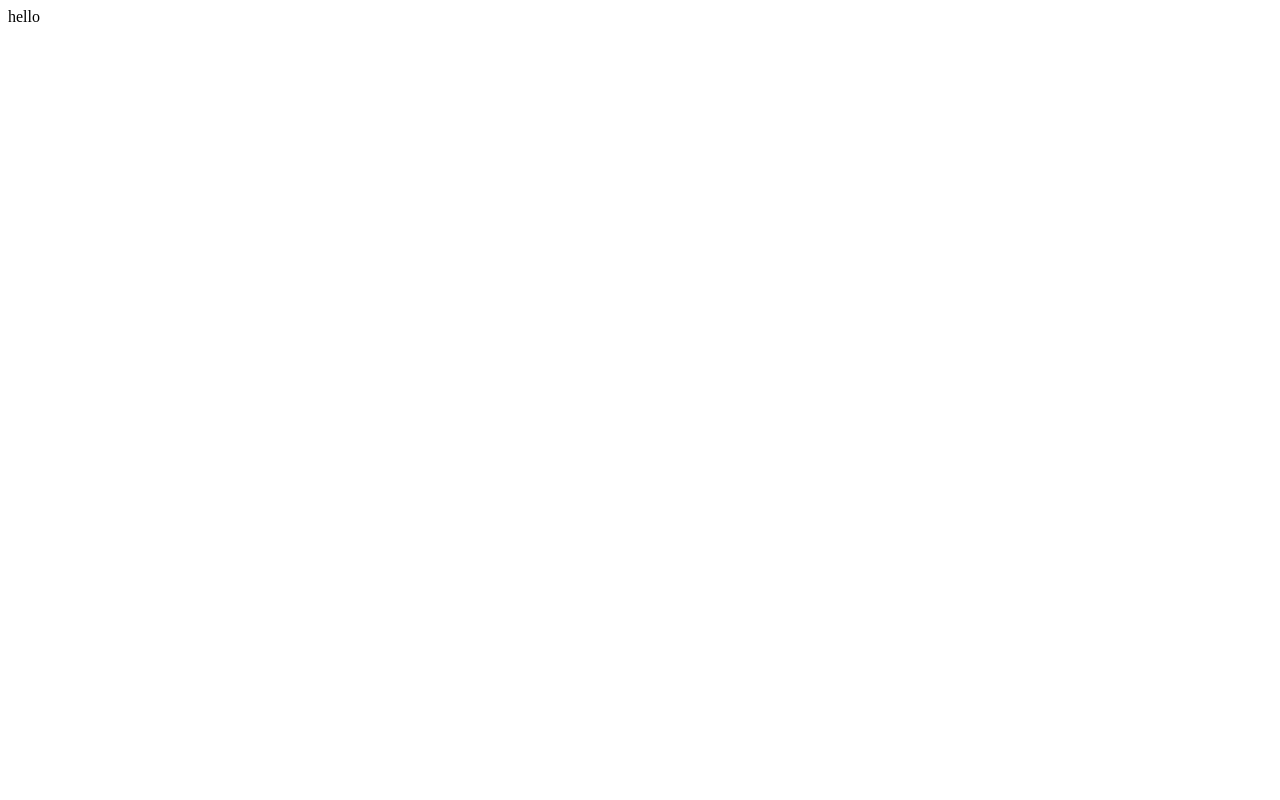
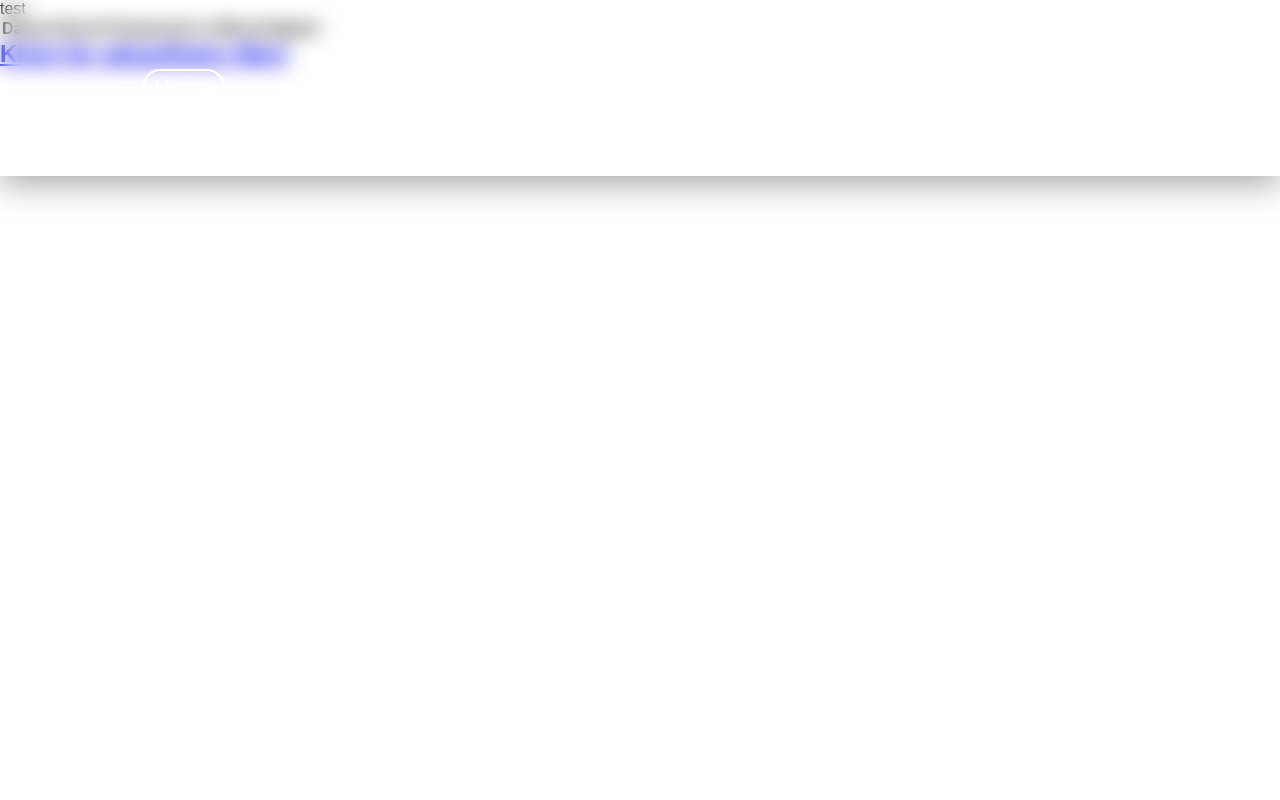
Before and after one commit to mentai931/JAMESPI, a Flask app: page / in a window 1280 px wide. Before the commit the page is almost empty. Run offline with Flask 3, Linux system fonts and the light colour scheme; lists and menus that the app fills with data are empty.

Commit message:
Home HTML

```diff
--- a/src/flaskr/main.py
+++ b/src/flaskr/main.py
@@ -5,10 +5,10 @@
 main = Blueprint('main', __name__)
 
 @main.route('/')
-@main.route('/index')
+@main.route('/home')
 def index():
 
-    return "hello"
+    return render_template('home.html')
 
 @main.route('/test')
 def test():
--- a/src/flaskr/templates/base.html
+++ b/src/flaskr/templates/base.html
@@ -8,7 +8,7 @@
 <body>
 	<nav>
   		<ul>
-      			<li><a href="{{ url_for('auth.logout') }}">Log Out</a>
+      			<li><a href="#">Home</a>
   		</ul>
 	</nav>
 	<div class="main">
--- /dev/null
+++ b/src/flaskr/templates/home.html
@@ -0,0 +1,48 @@
+{% extends 'base.html'  %}
+{% block content %}
+
+
+<div class="home">
+
+	<div class="latest">
+
+		<table>
+			<thead>
+				<th>Datum</th>
+				<th>Uhrzeit</th>
+				<th>Temperatur</th>
+				<th>Luftfeuchtigkeit</th>
+			</thead>
+			{% if resultL %}
+			<tbody>
+				{% for item in resultL %}
+				<tr>
+					<td>{{ item["Datum"]  }}</td>
+					<td>{{ item["Uhrzeit"] }}</td>
+					<td>{{ item["Temperatur"] }}</td>
+					<td>{{ item["Luftfeuchtigkeit"] }}</td>
+
+				</tr>
+				{% endfor %}
+			</tbody>
+			{% endif %}
+		</table>
+
+	</div>
+
+	<div class="current">
+		<h2><a href="#">Klick für aktuellsten Wert</a></h2>
+
+		{% if resultC %}
+		<p>Datum : </p>
+		<p>Uhrzeit : </p>
+		<p>Temperatur : </p>
+		<p>Luftfeuchtigkeit : </p>
+		{% endif %}
+
+
+	</div>
+
+</div>
+
+{% endblock %}
```
Also changed, not shown: src/flaskr/templates/sectionCurrent.html (added), src/flaskr/templates/sectionLatest.html (added).
